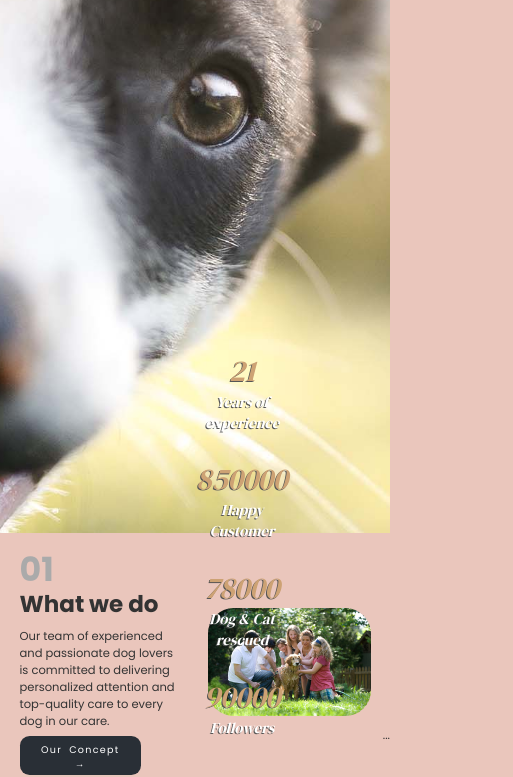
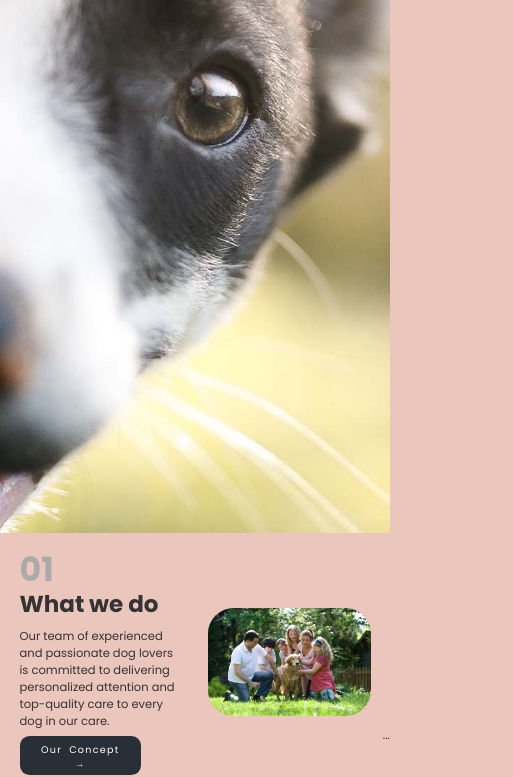
Before and after one commit to rtzschild/FrontEnd2024, a plain HTML site: page Pages/about-us/about-us.html in a window 390 px wide. Shown: the part 100-877 px from the top of the page, 513 px wide, since content can reach past the window. Drawn offline with nearby package versions, Linux system fonts and the light colour scheme.

Commit message:
Add files via upload
finito

```diff
--- a/css/about-us/about-us.css
+++ b/css/about-us/about-us.css
@@ -642,26 +642,15 @@ small {
   }
 
   .achievement_wrapper {
-    display: flex;
-    width: 100%;
-    justify-content: center;
-    text-align: center;
-    margin-left: 20px;
-    align-items: center;
-    gap: 4rem;
+    display: none;
+
   }
   .counter{
-    font-size: 30px;
-    font-family: "DM Serif Display", serif;
-    font-weight: normal;
-    color: #cda274;
+    display: none;
   }
 
   .achievement_subheader {
-    font-size: 15px;
-    font-weight: 300;
-    color: white;
-    font-family: "DM Serif Display", serif;
+   display: none;
   }
 
 }
@@ -795,25 +784,14 @@ small {
   }
 
   .achievement_wrapper {
-    display: flex;
-    width: 100%;
-    justify-content: center;
-    text-align: center;
-    margin-left: 5px;
-    align-items: center;
-    gap: 4rem;
+    display: none;
+
   }
   .counter{
-    font-size: 30px;
-    font-family: "DM Serif Display", serif;
-    font-weight: normal;
-    color: #cda274;
+    display: none;
   }
 
   .achievement_subheader {
-    font-size: 15px;
-    font-weight: 300;
-    color: white;
-    font-family: "DM Serif Display", serif;
+   display: none;
   }
 }
```
Also changed, not shown: index.html (+1 -1 lines).
